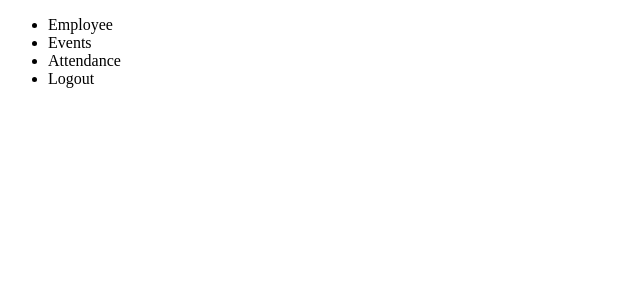
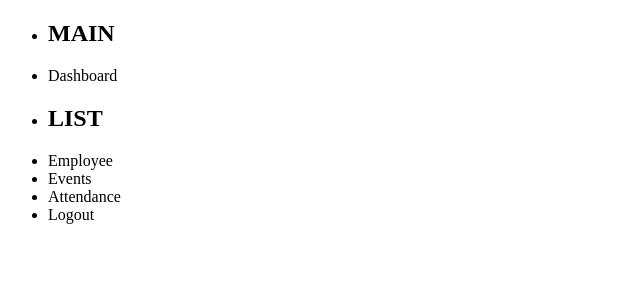
Before and after one commit to smaurya75/demo_mridula_project, an Angular app: page / in a window 1280 px wide. Shown: the top 300 px of the page, without its empty margins (0-640 px from the left). Built offline with nearby package versions, Linux system fonts and the light colour scheme.

Commit message:
some change

```diff
--- a/src/app/app.component.html
+++ b/src/app/app.component.html
@@ -1,11 +1,22 @@
+
+<div>
+    <nav>
+
+    </nav>
+</div>
+
+
+
 <div>
 
     <ul>
+        <li><h2>MAIN</h2></li>
+        <li class="list-item">Dashboard</li>
+        <li> <h2>LIST</h2></li>
         <li class="list-item">Employee</li>
         <li class="list-item">Events</li>
         <li class="list-item">Attendance</li>
         <li class="list-item">Logout</li>
     </ul>
 
-
 </div>
```
